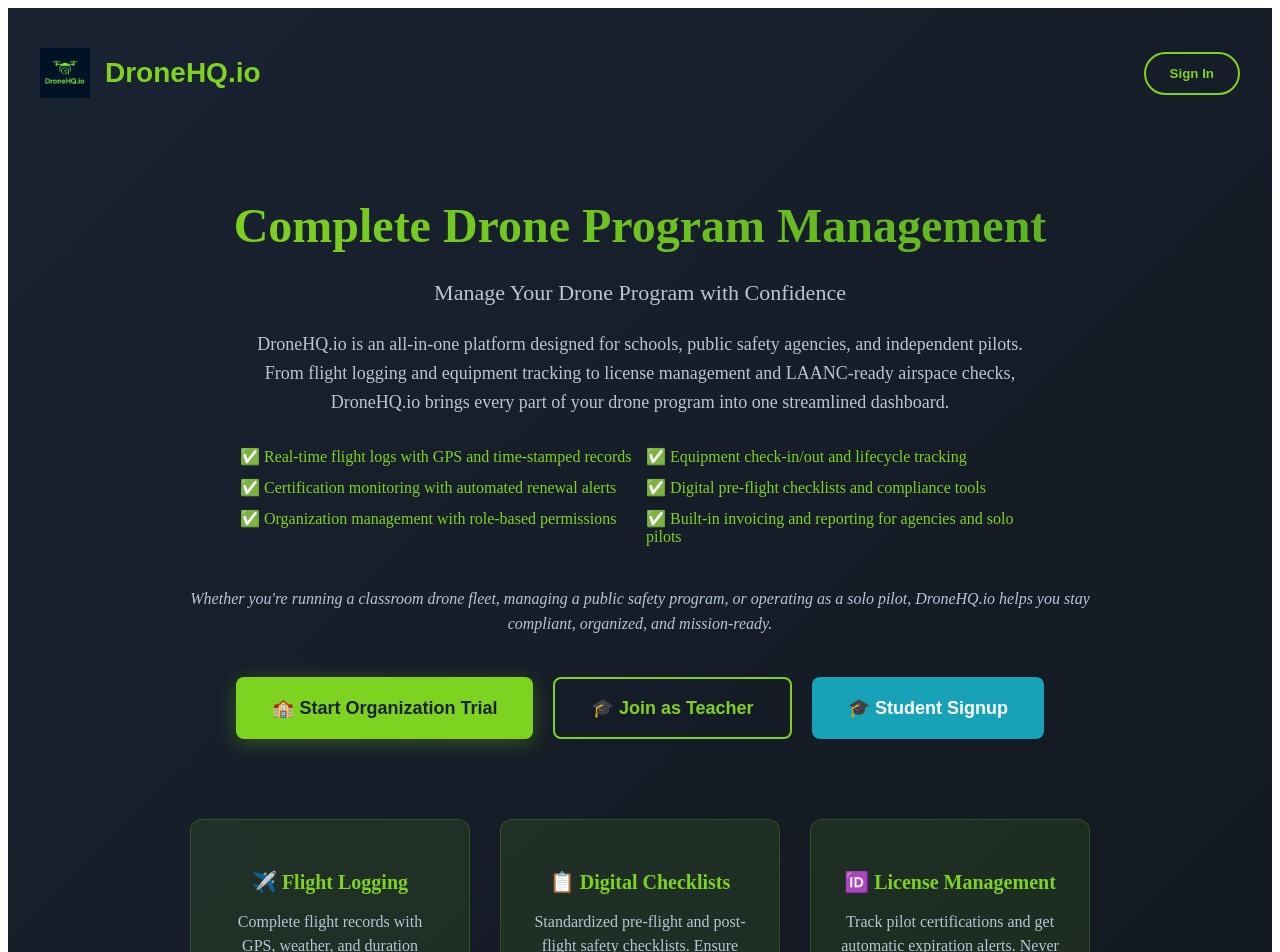
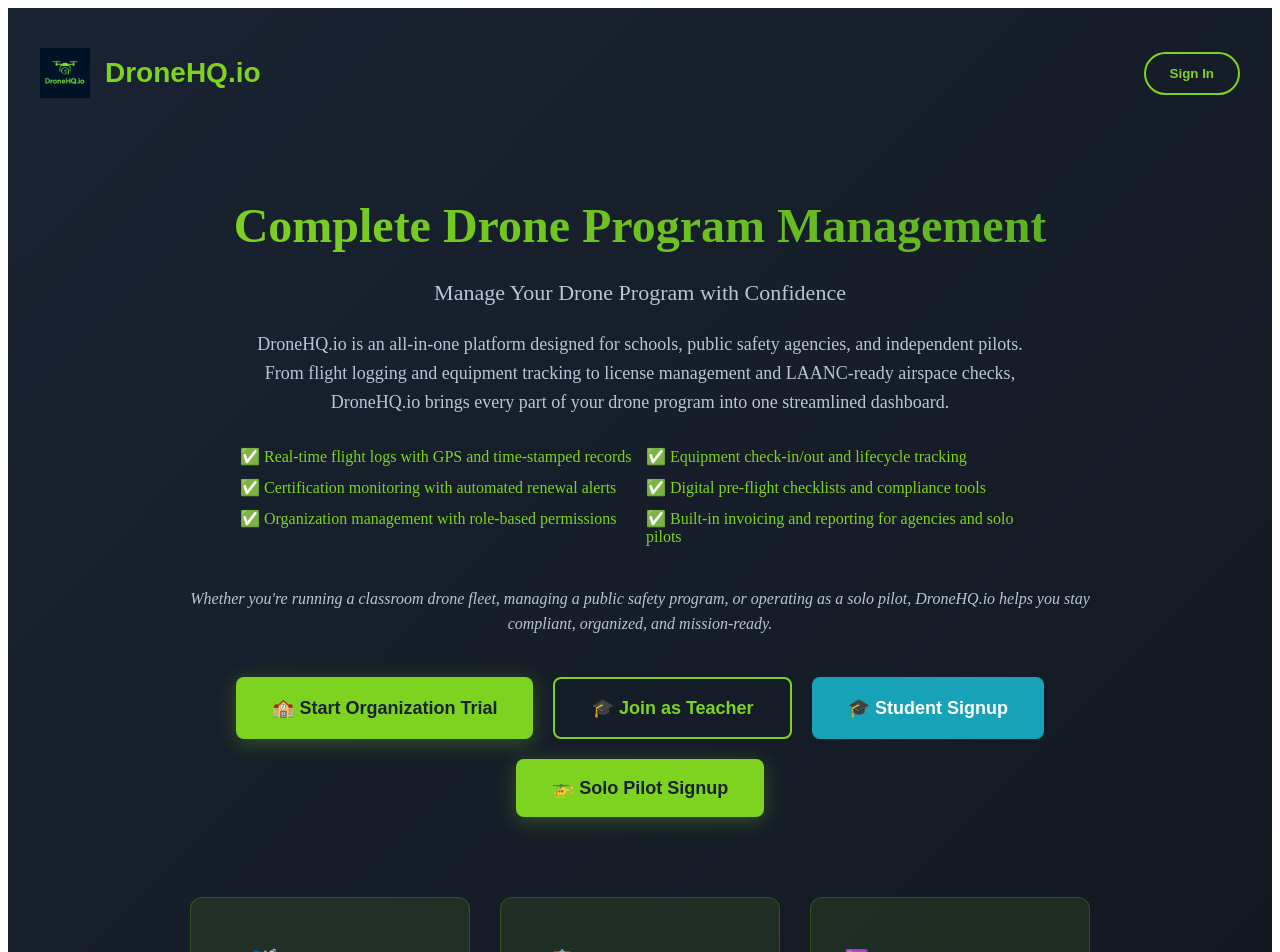
Before and after one commit to DroneHQio/dronehq-app, a Next.js app: page / in a window 1280 px wide. Shown: the top 952 px of the page. Built offline with nearby package versions, Linux system fonts and the light colour scheme.

Commit message:
Update index.js

```diff
--- a/pages/index.js
+++ b/pages/index.js
@@ -190,6 +190,23 @@
           >
             🎓 Student Signup
           </button>
+
+          <button
+  onClick={() => window.location.href = '/signup/solo-pilot'}
+  style={{
+    padding: '18px 36px',
+    fontSize: '18px',
+    backgroundColor: '#7ED321',
+    color: '#1a2332',
+    border: 'none',
+    borderRadius: '8px',
+    cursor: 'pointer',
+    fontWeight: 'bold',
+    boxShadow: '0 4px 20px rgba(126, 211, 33, 0.3)'
+  }}
+>
+  🚁 Solo Pilot Signup
+</button>
         </div>
 
         {/* Features Grid */}
```
